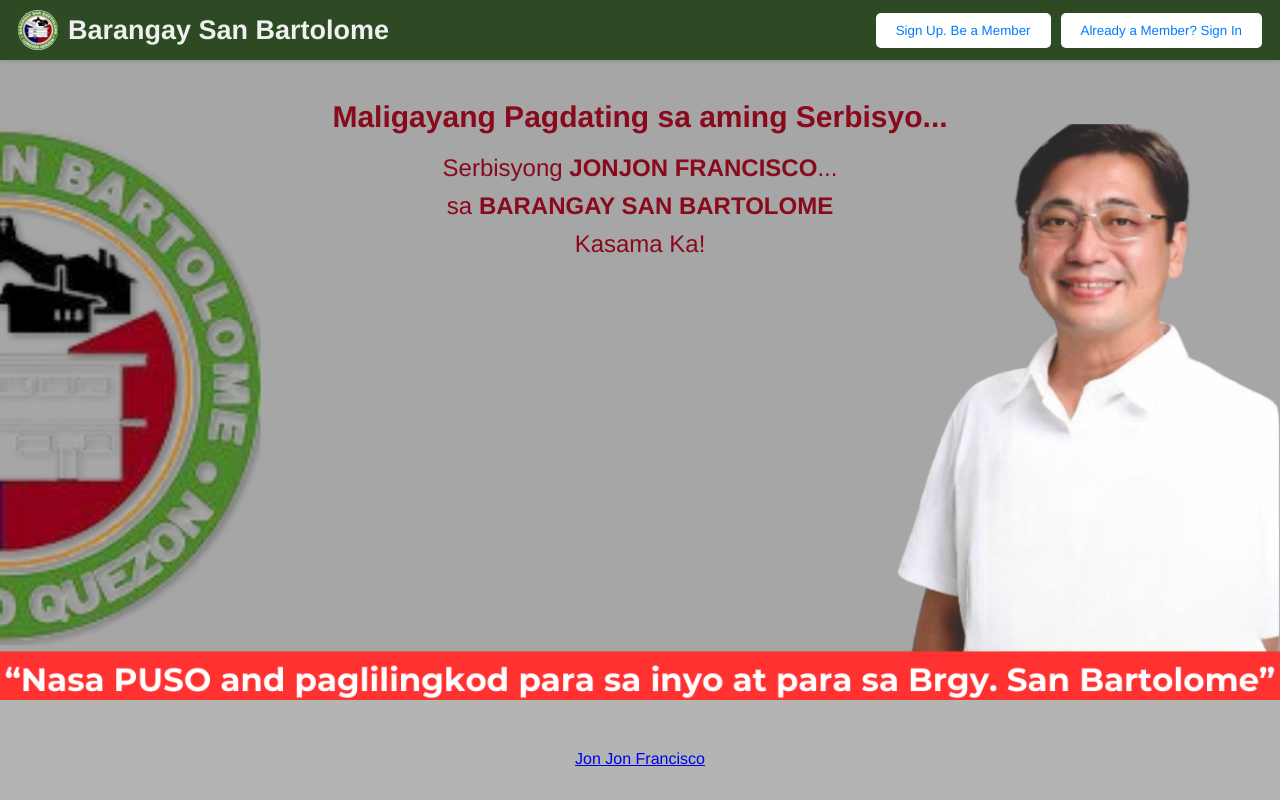
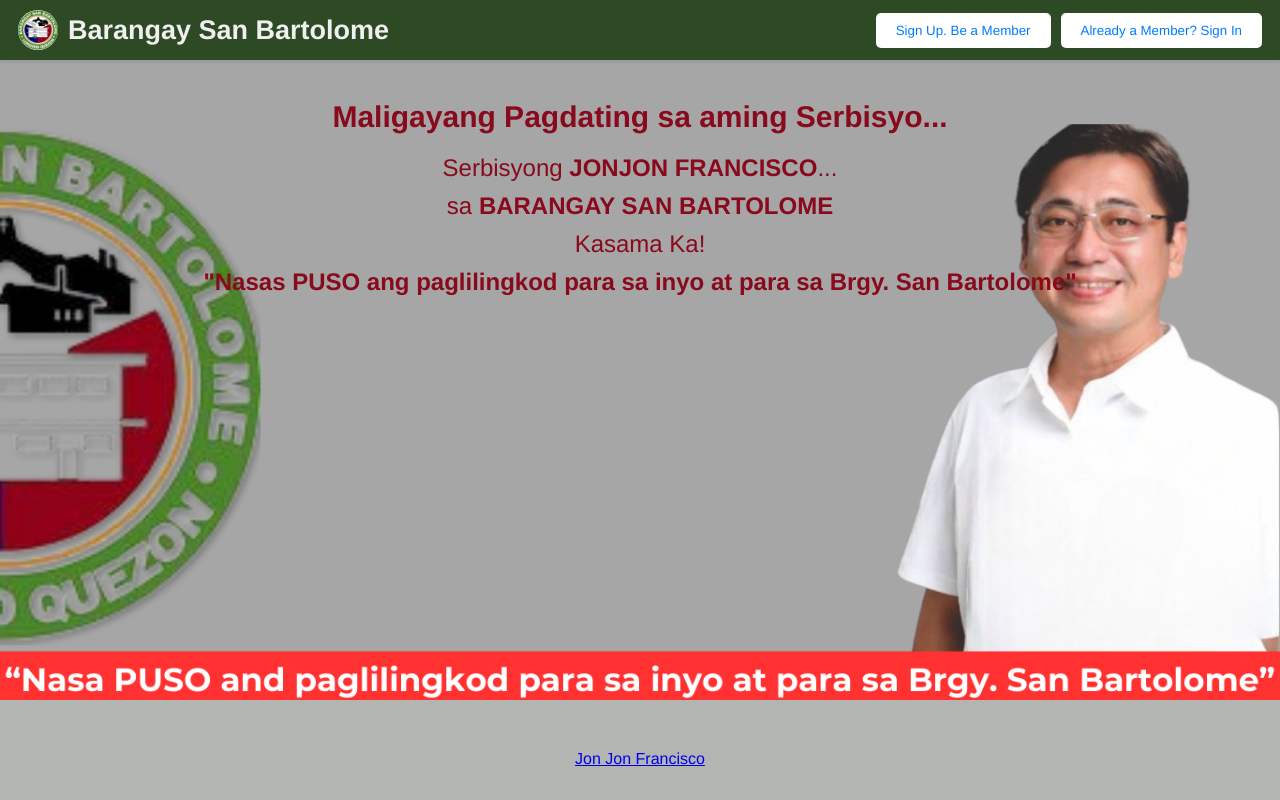
Before and after one commit to jmaesua/react-precinct-number-search, a React (Vite) app: page / in a window 1280 px wide. Built offline with nearby package versions, Linux system fonts and the light colour scheme.

Commit message:
Added slogan to the hero section on landing page

```diff
--- a/src/components/LandingPage.jsx
+++ b/src/components/LandingPage.jsx
@@ -126,6 +126,7 @@ export const HeroSection = ({ onNavigateToSearch, onSignUpPopupToggle, isAuthent
                     Search Your Name
                 </button>
             )}
+            <h2>"Nasas PUSO ang paglilingkod para sa inyo at para sa Brgy. San Bartolome"</h2>
         </section>
     );
 };
```
